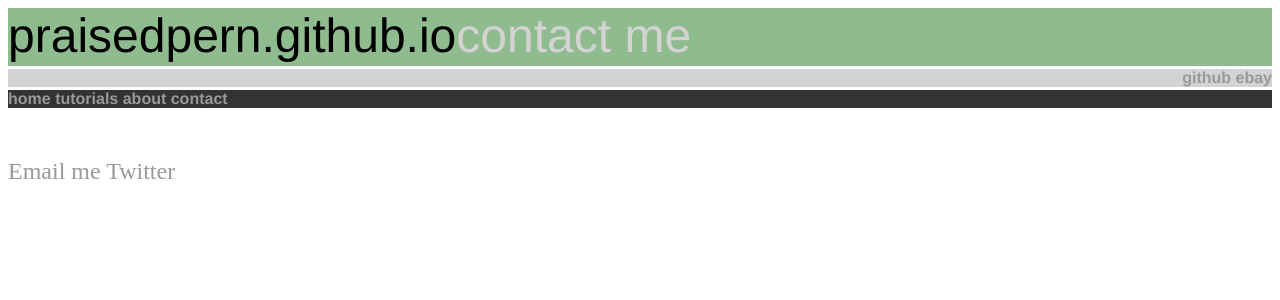
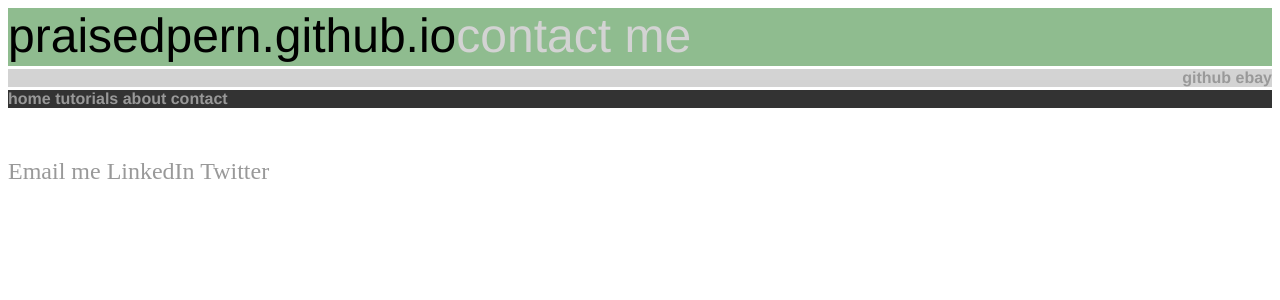
Before and after one commit to praisedpern/praisedpern.github.io, a Jekyll site: the page built from contact.md, in a window 1280 px wide. Shown: the top 300 px of the page. Built offline with Jekyll 4.4.1, drawn with Linux system fonts in a browser that asks for light colours.

Commit message:
updates contact info

```diff
--- a/contact.md
+++ b/contact.md
@@ -3,4 +3,5 @@ layout: default
 title: Contact Me
 ---
 [Email me](https://ieqld7xpcdf.typeform.com/to/tDN48PU7)
+[LinkedIn](https://www.linkedin.com/in/jamesajinks/)
 [Twitter](https://twitter.com/praisedpern)
```
